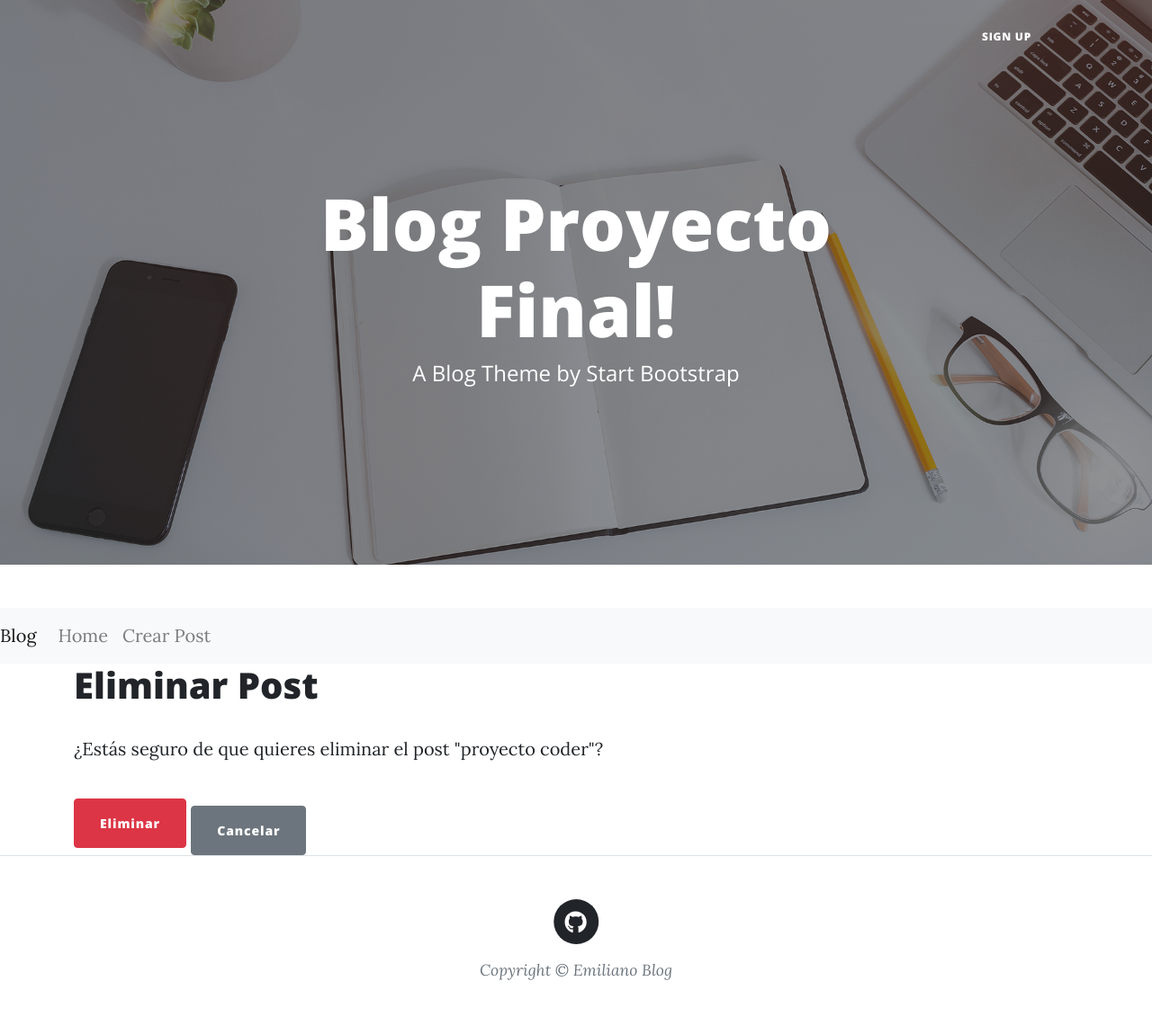
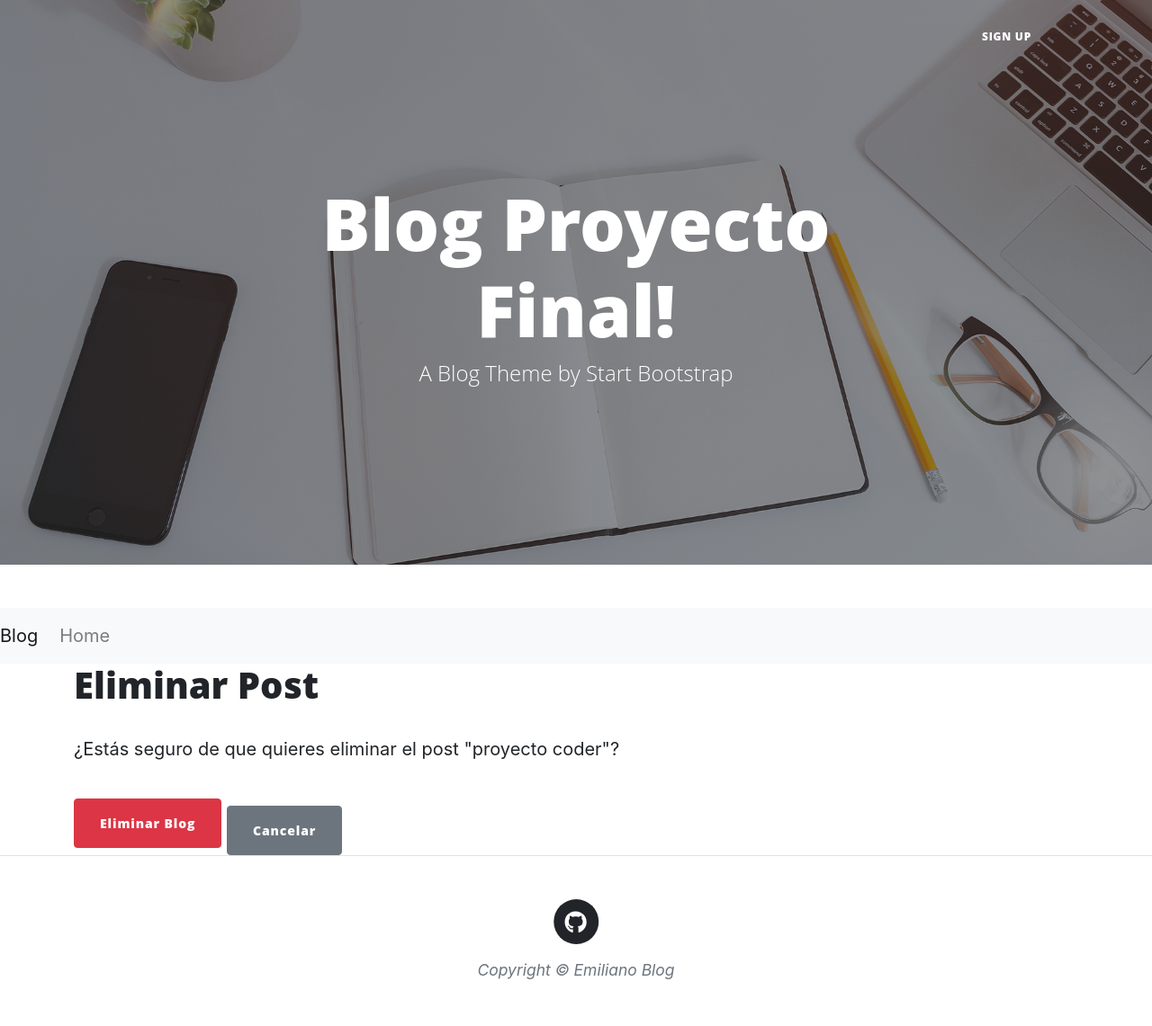
Before and after one commit to emilianocabrera90/FinaPythonl-EmilianoCabrera, a Django app: page /post/13/delete/ in a window 1280 px wide. Shown: the whole page at 90% size. Run offline with Django 5.2, Linux system fonts and the light colour scheme; a user stored in the database is signed in; data comes from the database, SQL or seed files in the repository; both versions use the stored data as it was after the commit; some libraries are stand-ins or nearby versions.

Commit message:
ultimamodificacion

```diff
--- a/blog/templates/blog/delete_post.html
+++ b/blog/templates/blog/delete_post.html
@@ -16,16 +16,18 @@
         <div class="collapse navbar-collapse">
             <ul class="navbar-nav mr-auto">
                 <li class="nav-item"><a class="nav-link" href="{% url 'home' %}">Home</a></li>
-                <li class="nav-item"><a class="nav-link" href="{% url 'create_post' %}">Crear Post</a></li>
             </ul>
         </div>
     </nav>
     <div class="container">
         <h1>Eliminar Post</h1>
+        {% if error %}
+            <div class="alert alert-danger">{{ error }}</div>
+        {% endif %}
         <p>¿Estás seguro de que quieres eliminar el post "{{ post.title }}"?</p>
         <form method="post">
             {% csrf_token %}
-            <button type="submit" class="btn btn-danger">Eliminar</button>
+            <button type="submit" class="btn btn-danger">Eliminar Blog</button>
             <a href="{% url 'post_detail' post.pk %}" class="btn btn-secondary mt-3">Cancelar</a>
         </form>
     </div>
--- a/blog/templates/blog/home.html
+++ b/blog/templates/blog/home.html
@@ -8,36 +8,23 @@
     <meta name="author" content="" />
     <title>Mi Blog - Start Bootstrap Theme</title>
     <link rel="icon" type="image/x-icon" href="assets/favicon.ico" />
-        <!-- Font Awesome icons (free version)-->
     <script src="https://use.fontawesome.com/releases/v6.3.0/js/all.js" crossorigin="anonymous"></script>
-        <!-- Google fonts-->
-        <link href="https://fonts.googleapis.com/css?family=Lora:400,700,400italic,700italic" rel="stylesheet" type="text/css" />
-        <link href="https://fonts.googleapis.com/css?family=Open+Sans:300italic,400italic,600italic,700italic,800italic,400,300,600,700,800" rel="stylesheet" type="text/css" />
-        <!-- Core theme CSS (includes Bootstrap)-->
     <link href="{% static 'blog/css/styles.css' %}" rel="stylesheet" />
-
 </head>
 <body>
-        <!-- Navigation-->
     <nav class="navbar navbar-expand-lg navbar-light" id="mainNav">
         <div class="container px-4 px-lg-5">
-
             <button class="navbar-toggler" type="button" data-bs-toggle="collapse" data-bs-target="#navbarResponsive" aria-controls="navbarResponsive" aria-expanded="false" aria-label="Toggle navigation">
                 Menu
                 <i class="fas fa-bars"></i>
             </button>
             <div class="collapse navbar-collapse" id="navbarResponsive">
                 <ul class="navbar-nav ms-auto py-4 py-lg-0">
-
                     <li class="nav-item"><a class="nav-link px-lg-3 py-3 py-lg-4" href="{% url 'signup' %}">Sign Up</a></li>
-
-
                 </ul>
             </div>
         </div>
     </nav>
-
-        <!-- Page Header-->
     <header class="masthead" style="background-image: url('assets/img/home-bg.jpg')">
         <div class="container position-relative px-4 px-lg-5">
             <div class="row gx-4 gx-lg-5 justify-content-center">
@@ -49,11 +36,8 @@
                 </div>
             </div>
         </div>
-
     </header>
-
     {% block content %}
-
     <nav class="navbar navbar-expand-lg navbar-light bg-light">
         <a class="navbar-brand" href="/">Blog</a>
         <div class="collapse navbar-collapse">
@@ -103,6 +87,9 @@
                             <h5 class="card-title">{{ post.title }}</h5>
                             <p class="card-text">{{ post.content|slice:":100" }}...</p>
                             <a href="{% url 'post_detail' post.pk %}" class="btn btn-primary">Leer más</a>
+                            {% if post.author == user or user.is_superuser %}
+                                <a href="{% url 'delete_post' post.pk %}" class="btn btn-danger">Eliminar Blog</a>
+                            {% endif %}
                         </div>
                     </div>
                 </div>
@@ -111,16 +98,12 @@
             {% endfor %}
         </div>
     </div>
-
     {% endblock content %}
-
-        <!-- Footer-->
     <footer class="border-top">
         <div class="container px-4 px-lg-5">
             <div class="row gx-4 gx-lg-5 justify-content-center">
                 <div class="col-md-10 col-lg-8 col-xl-7">
                     <ul class="list-inline text-center">
-
                         <li class="list-inline-item">
                             <a href="https://github.com/emilianocabrera90/FinaPythonl-EmilianoCabrera">
                                 <span class="fa-stack fa-lg">
@@ -135,9 +118,7 @@
             </div>
         </div>
     </footer>
-        <!-- Bootstrap core JS-->
     <script src="https://cdn.jsdelivr.net/npm/bootstrap@5.2.3/dist/js/bootstrap.bundle.min.js"></script>
-        <!-- Core theme JS-->
     <script src="js/scripts.js"></script>
 </body>
 </html>
--- a/blog/views.py
+++ b/blog/views.py
@@ -9,9 +9,7 @@ from django.contrib.auth import logout
 @login_required
 def home(request):
     posts = Post.objects.all()
-    user_profile = UserProfile.objects.get(
-        user=request.user
-    )
+    user_profile = UserProfile.objects.get(user=request.user)
     return render(
         request, "blog/home.html", {"posts": posts, "user_profile": user_profile}
     )
@@ -53,8 +51,15 @@ def update_post(request, pk):
 def delete_post(request, pk):
     post = get_object_or_404(Post, pk=pk)
     if request.method == "POST":
-        post.delete()
-        return redirect("home")
+        if post.author == request.user or request.user.is_superuser:
+            post.delete()
+            return redirect("home")
+        else:
+            return render(
+                request,
+                "blog/delete_post.html",
+                {"post": post, "error": "No tienes permiso para eliminar este post."},
+            )
     return render(request, "blog/delete_post.html", {"post": post})
 
 
```
Also changed, not shown: db.sqlite3, media/avatars/galaxy-wallpaper-14_X5vD7RB.jpg (added). Lines whose indentation alone changed are shown as unchanged.
